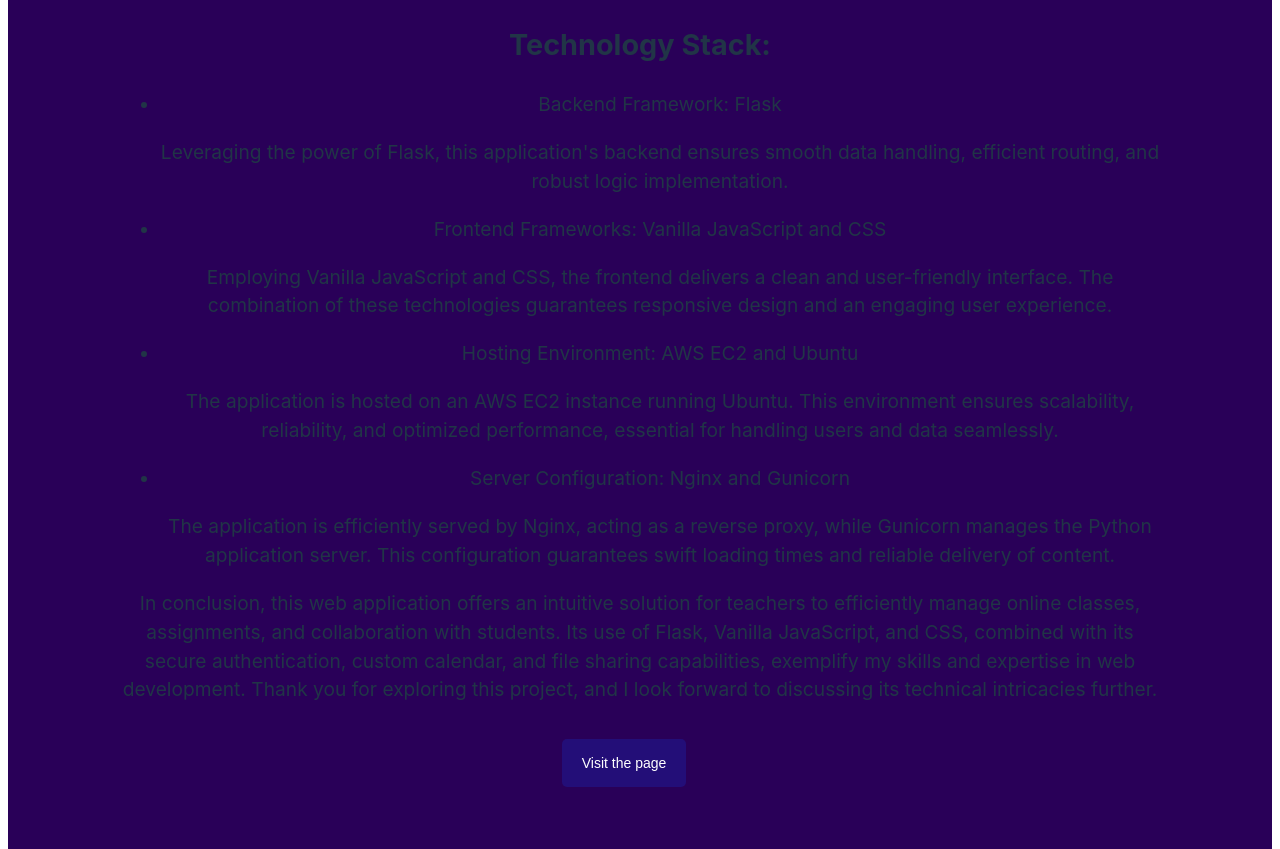
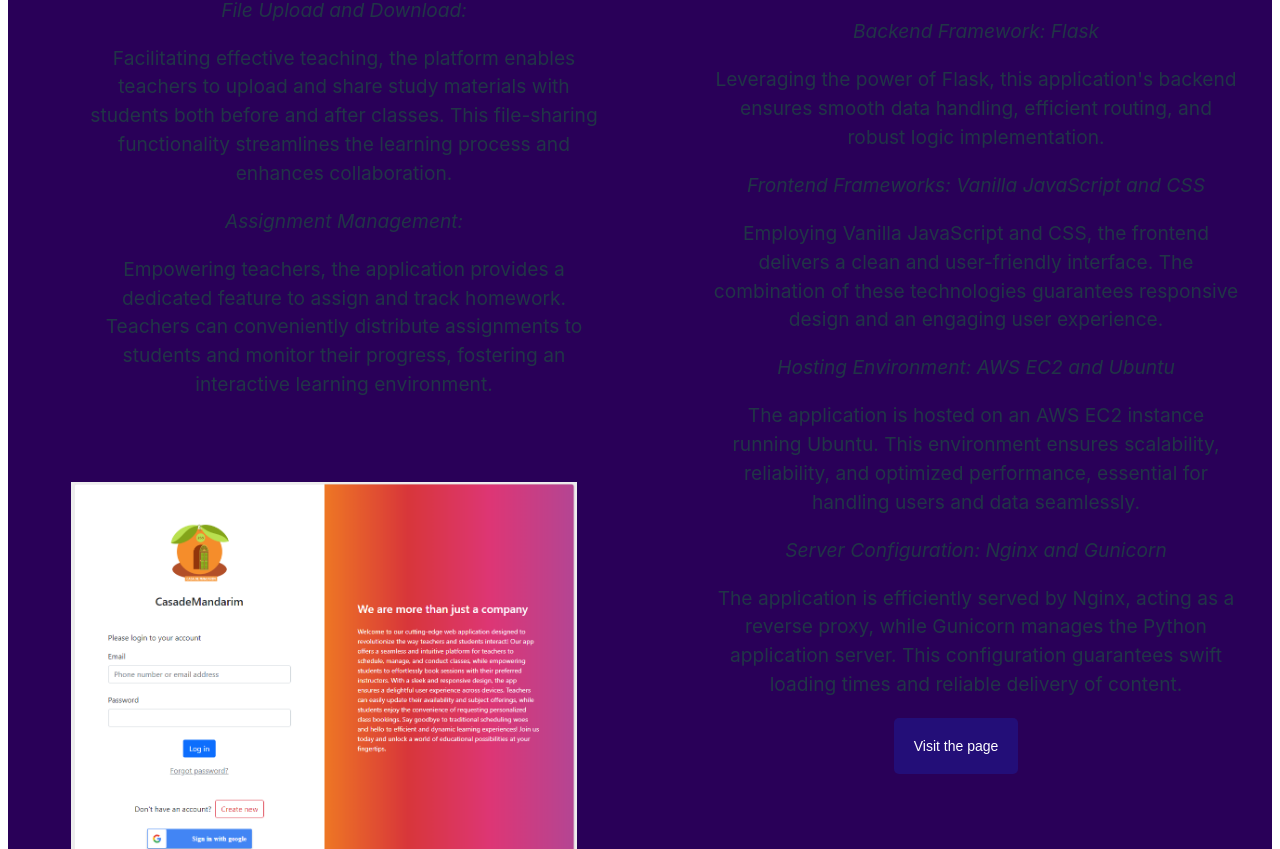
Before and after one commit to Kenzen92/portfolio, a React (Vite) app: page / in a window 1280 px wide. Shown: the part 1371-2220 px from the top of the page. Built offline with nearby package versions, Linux system fonts and the light colour scheme.

Commit message:
fixed text

```diff
--- a/src/components/sections/section2/Section2.css
+++ b/src/components/sections/section2/Section2.css
@@ -3,9 +3,9 @@
     z-index: 2;
     width: 100%;
     background-color: rgb(41, 0, 88);
-    /* display: flex;
+    display: flex;
     flex-direction: row;
-    justify-content: space-around; */
+    justify-content: space-around;
     min-height: 50rem;
     max-height: fit-content;
     flex-wrap: nowrap;
@@ -14,7 +14,7 @@
 
 .section-2-image {
     max-width: 50rem;
-    width: 50%;
+    width:80%;
     padding: 2rem;
     height:auto;
     max-height: 100%; /* Ensures the image doesn't overflow the container */
@@ -29,7 +29,20 @@
   text-align: center;
   margin-left:auto;
   margin-right: auto;
+  text-decoration: none;
+  list-style: none;
 }
+
+.section-2-text-container li {
+  display: block;
+  list-style-type: none;
+  font-style: italic;
+}
+
+.section-2-text-container h2 {
+  font-weight: bold;
+}
+
 
 .footer-container {
   position: relative;
@@ -40,20 +53,27 @@
   height: 168px;
 }
 
-/* Style for the container of footer links */
-.section-2-link {
-  padding: 1rem;
+.row-1 {
   display: flex;
-  flex-direction: row;
-  justify-content: center; /* Center the buttons horizontally */
-  align-items: center; /* Center the buttons vertically */
+  flex-direction: column;
+  align-items: center;
+  justify-content: space-around;
 }
+.row-2 {
+  display: flex;
+  flex-direction: column;
+  align-items: center;
+  justify-content: space-around;
+}
+
+
 
 /* Style for the footer buttons */
 .section-2-link button {
-  margin-right: 2rem;
+  margin-left: auto;
+  margin-right: auto;
   border: none;
-  height: 3rem;
+  height: 3.5rem;
   border-radius: 5px;
   font-size: 14px;
   background-color: #231281cb; /* Green background color */
@@ -64,6 +84,7 @@
 }
 .section-2-link a {
   text-decoration: none;
+
 }
 
 /* Hover effect */
--- a/src/components/sections/section2/Section2.tsx
+++ b/src/components/sections/section2/Section2.tsx
@@ -8,6 +8,8 @@
 const Section2: React.FC = () => {
     return (
       <div className="section-2-container">
+        <div className="row-1">
+
           <motion.div className="section-2-text-container"
           initial={{ scale: 0.6 }}
           whileInView={{ scale: 1, transition: { type: 'spring', stiffness: 100, damping: 10 } }}
@@ -16,7 +18,12 @@
           <p className="section-2-text">
             Welcome to my web development portfolio! In this showcase, I'm excited to present an innovative web application I've crafted using Flask, vanilla JavaScript, and CSS. This functional prototype, hosted on an AWS EC2 instance powered by Ubuntu, is seamlessly served by Nginx and Gunicorn, ensuring smooth user experiences.
           </p>
+          </motion.div>
 
+          <motion.div className="section-2-text-container"
+          initial={{ scale: 0.6 }}
+          whileInView={{ scale: 1, transition: { type: 'spring', stiffness: 100, damping: 10 } }}
+          >
           <h2>Key Features:</h2>
           <ul>
             <li>User Authentication with Google OAuth2:</li>
@@ -39,7 +46,16 @@
               Empowering teachers, the application provides a dedicated feature to assign and track homework. Teachers can conveniently distribute assignments to students and monitor their progress, fostering an interactive learning environment.
             </p>
           </ul>
+          </motion.div>
 
+          <SectionImage src={indexPage} alt="Grayscale Image" />
+        </div>
+        <div className="row-2">
+        <SectionImage src={indexPage} alt="Grayscale Image" />
+        <motion.div className="section-2-text-container"
+        initial={{ scale: 0.8 }}
+        whileInView={{ scale: 1, transition: { type: 'spring', stiffness: 100, damping: 10 } }}
+        >
         <h2>Technology Stack:</h2>
         <ul>
           <li>Backend Framework: Flask</li>
@@ -63,9 +79,6 @@
           </p>
         </ul>
 
-        <p>
-          In conclusion, this web application offers an intuitive solution for teachers to efficiently manage online classes, assignments, and collaboration with students. Its use of Flask, Vanilla JavaScript, and CSS, combined with its secure authentication, custom calendar, and file sharing capabilities, exemplify my skills and expertise in web development. Thank you for exploring this project, and I look forward to discussing its technical intricacies further.
-        </p>
         <div className="section-2-link">
           <a href="https://kennysolutions.com/" target="_blank" rel="noopener noreferrer">
             <button className="kenny-solutions-button">
@@ -74,8 +87,7 @@
           </a>
         </div>
         </motion.div>
-
-        <SectionImage src={indexPage} alt="Grayscale Image" />
+        </div>
         </div>
     );
     };
--- a/src/components/sections/section4/Section4.tsx
+++ b/src/components/sections/section4/Section4.tsx
@@ -14,11 +14,11 @@
 
   if (direction === "left") {
     console.log("lefting");
-    scrollRange = useTransform(scrollYProgress, [0, 0.5], [18, 0]);
-    xPos = useTransform(scrollYProgress, [0, 0.5], [1000, 0]);
+    scrollRange = useTransform(scrollYProgress, [0.2, 0.6], [18, 0]);
+    xPos = useTransform(scrollYProgress, [0.2, 0.6], [1000, 0]);
   } else if (direction === "right") {
-    scrollRange = useTransform(scrollYProgress, [0.5, 1], [-18, 0]);
-    xPos = useTransform(scrollYProgress, [0.5, 0.8], [-1000, 0]);
+    scrollRange = useTransform(scrollYProgress, [0.7, 1], [-18, 0]);
+    xPos = useTransform(scrollYProgress, [0.7, 1], [-1000, 0]);
   }
 
 
```
Lines whose indentation alone changed are shown as unchanged.
